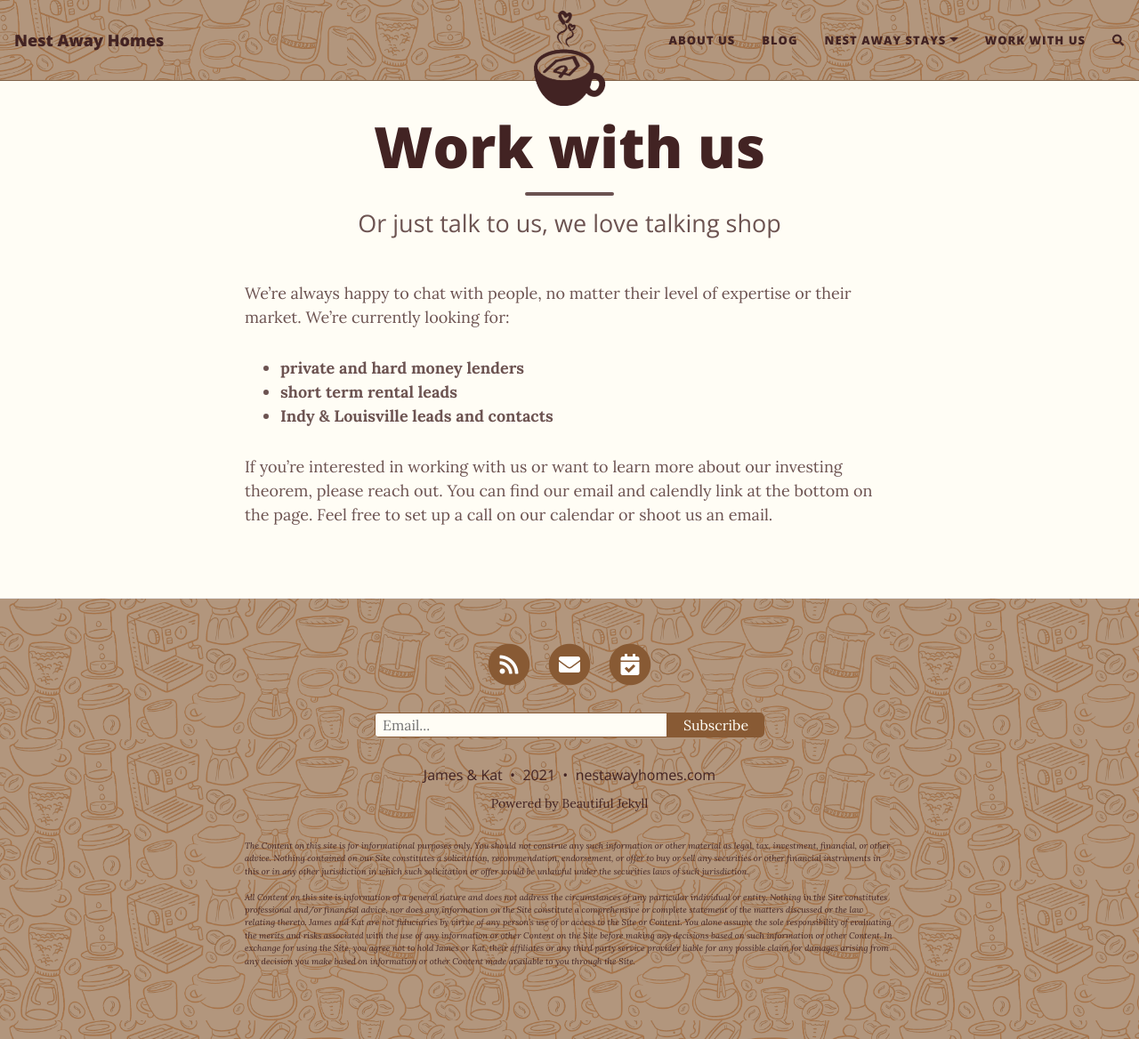
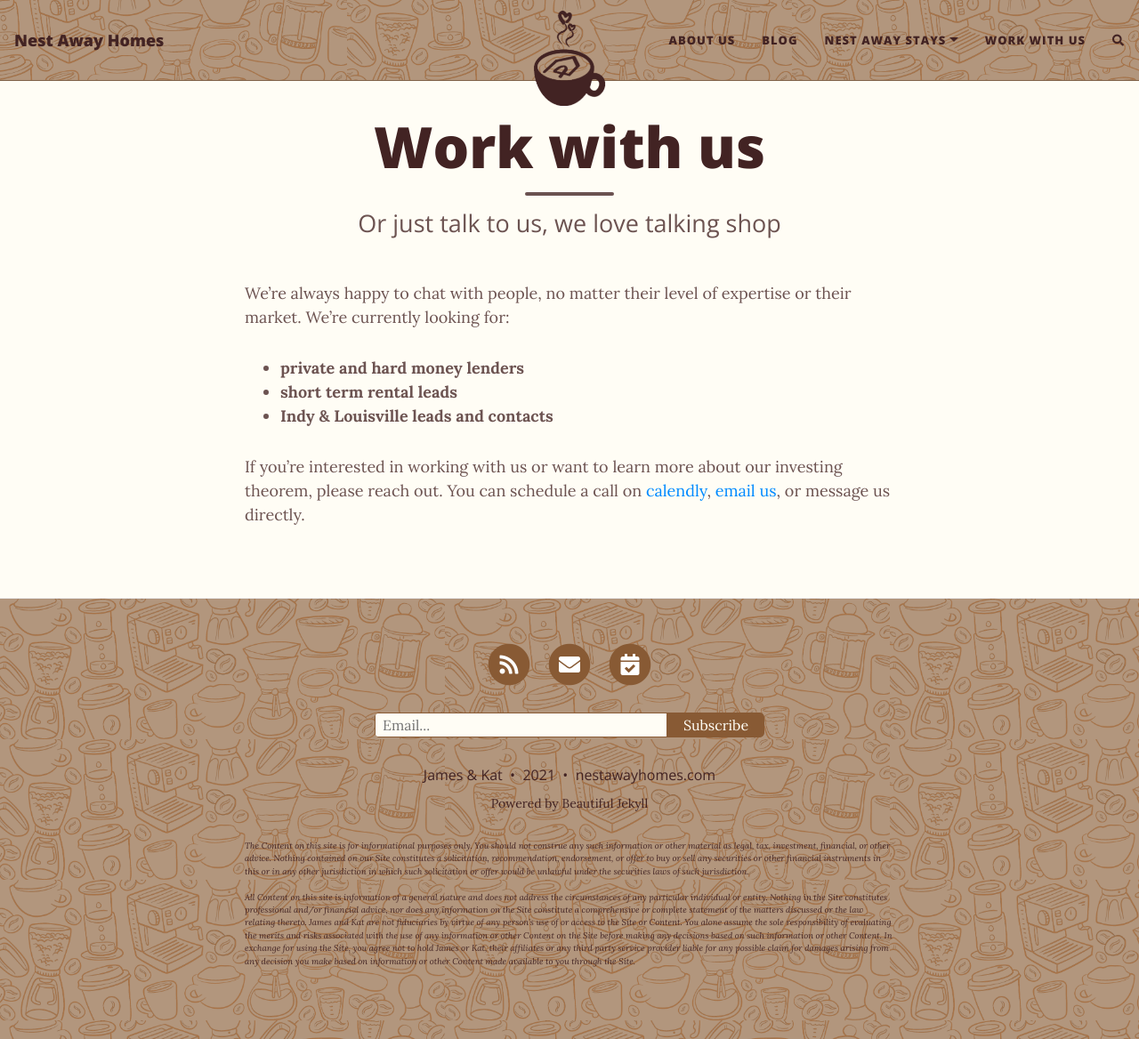
Before and after one commit to nestawayhomes/nestawayhomes.github.io, a Jekyll site: the page built from workwithus.md, in a window 1280 px wide and 1168 px high. Shown: the whole window at 89% size. Built offline with Jekyll 4.4.1, drawn with Linux system fonts in a browser that asks for light colours; nearby versions of some CDN libraries; comment, search, counter and statistics services are not loaded.

Commit message:
Update private lending page

```diff
--- a/_config.yml
+++ b/_config.yml
@@ -59,7 +59,7 @@ social-network-links:
 #  twitch: yourname
 #  yelp: yourname
 #  telegram: yourname
-  calendly: jshao
+  calendly: nestawayhomes/realestate
 #  mastodon: instance.url/@username
 #  ORCID: your ORCID ID
 #  google-scholar: your google scholar
--- a/secret.html
+++ b/secret.html
@@ -71,7 +71,7 @@ div.vertical {
 		<div class="horizontal">
 			<div class="vertical">
 				<div class="box">
-					<input style="margin: 16px; text-align: center;" id="password" type="text" placeholder="password" /> <br />
+					<input style="margin: 16px; text-align: center;" id="password" type="text" placeholder="password" spellcheck="false"/><br/>
 					<button id="loginbutton" type="button">Enter</button>
 					<p id="wrongPassword" style="display: none">wrong password</p>
 				</div>
--- a/workwithus.md
+++ b/workwithus.md
@@ -10,4 +10,4 @@ We're always happy to chat with people, no matter their level of expertise or th
 - **short term rental leads**
 - **Indy & Louisville leads and contacts**
 
-If you're interested in working with us or want to learn more about our investing theorem, please reach out. You can find our email and calendly link at the bottom on the page. Feel free to set up a call on our calendar or shoot us an email.
+If you're interested in working with us or want to learn more about our investing theorem, please reach out. You can schedule a call on <a href="https://calendly.com/nestawayhomes/realestate" target="_blank">calendly</a>, <a href="mailto:privatelending@nestawayhomes.com?subject=Private%20Lending%20Next%20Steps" target="_blank">email us</a>, or message us directly.
```
Also changed, not shown: e6506bc91c8c62de90a922238f76d558c99aa12a/index.md (+5 -5 lines).
